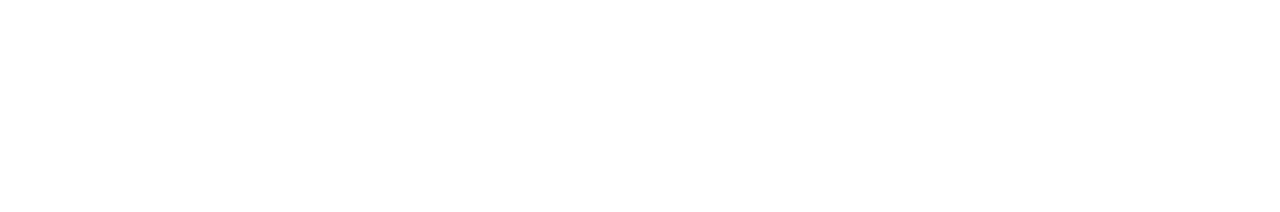
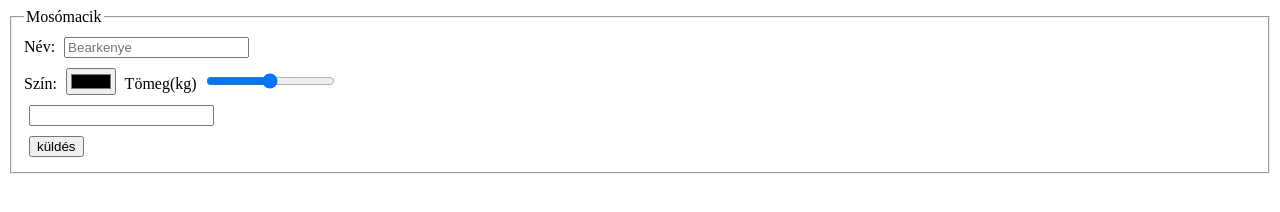
Before and after one commit to Bito-Zalan/form-gyakorlas, a plain HTML site: page index.html in a window 1280 px wide. Drawn offline with Linux system fonts and the light colour scheme.

Commit message:
alap inputok

```diff
--- a/index.html
+++ b/index.html
@@ -1,11 +1,24 @@
 <!DOCTYPE html>
-<html lang="en">
-<head>
-    <meta charset="UTF-8">
-    <meta name="viewport" content="width=device-width, initial-scale=1.0">
+<html lang="hu">
+  <head>
+    <meta charset="UTF-8" />
+    <meta name="viewport" content="width=device-width, initial-scale=1.0" />
+    <link rel="stylesheet" href="style.css">
     <title>Document</title>
-</head>
-<body>
-
-</body>
+  </head>
+  <body>
+    <form action="#" method="get">
+      <fieldset>
+        <legend>Mosómacik</legend>
+        <label for="nev">Név: </label>
+        <input type="text" id="nev" name="macinev" placeholder="Bearkenye" /><br>
+        <label for="szin">Szín: </label>
+        <input type="color" id="szin" name="maciszin" />
+        <label for="tomeg">Tömeg(kg)</label>
+        <input type="range" id="tomeg" name="tomeg" min="6" max="10" oninput="this.form.tomeg_szam.value=this.value"/><br>
+        <input type="number" name="tomeg_szam" size="3" oninput="this.form.tomeg.value=this.value"><br>
+        <input type="submit" value="küldés" />
+      </fieldset>
+    </form>
+  </body>
 </html>
--- /dev/null
+++ b/style.css
@@ -0,0 +1,11 @@
+input[type=text]{
+    color: blue;
+}
+
+input{
+    margin: 5px;
+}
+
+input[type=submit]{
+    text-align: center;
+}
```
